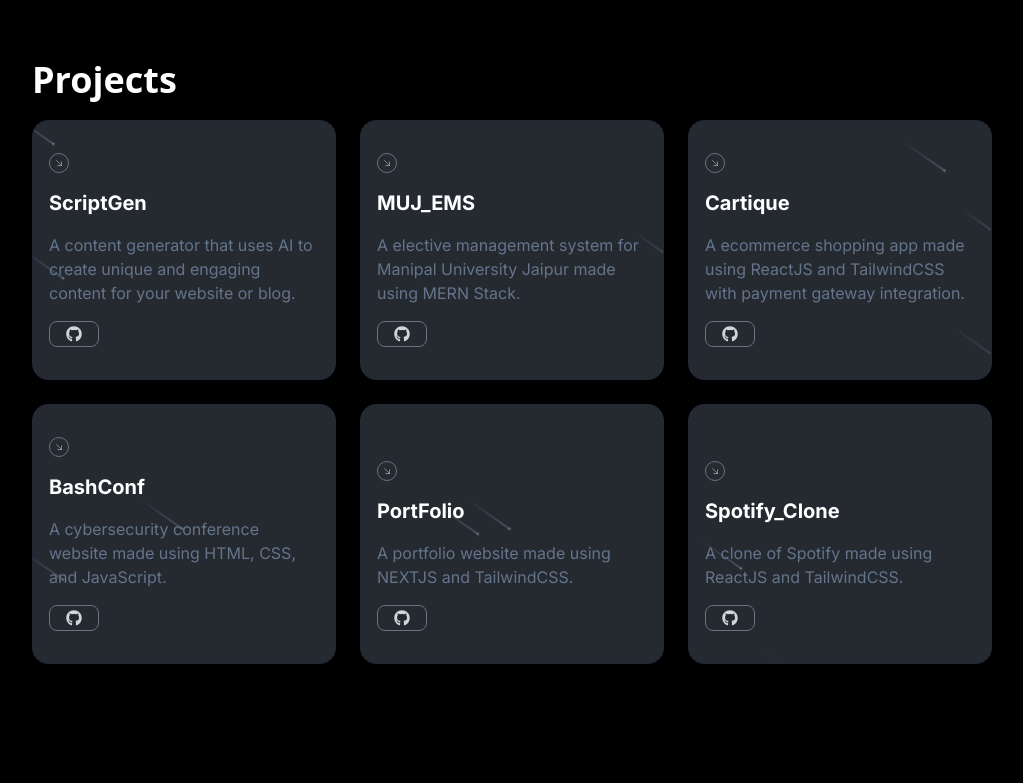
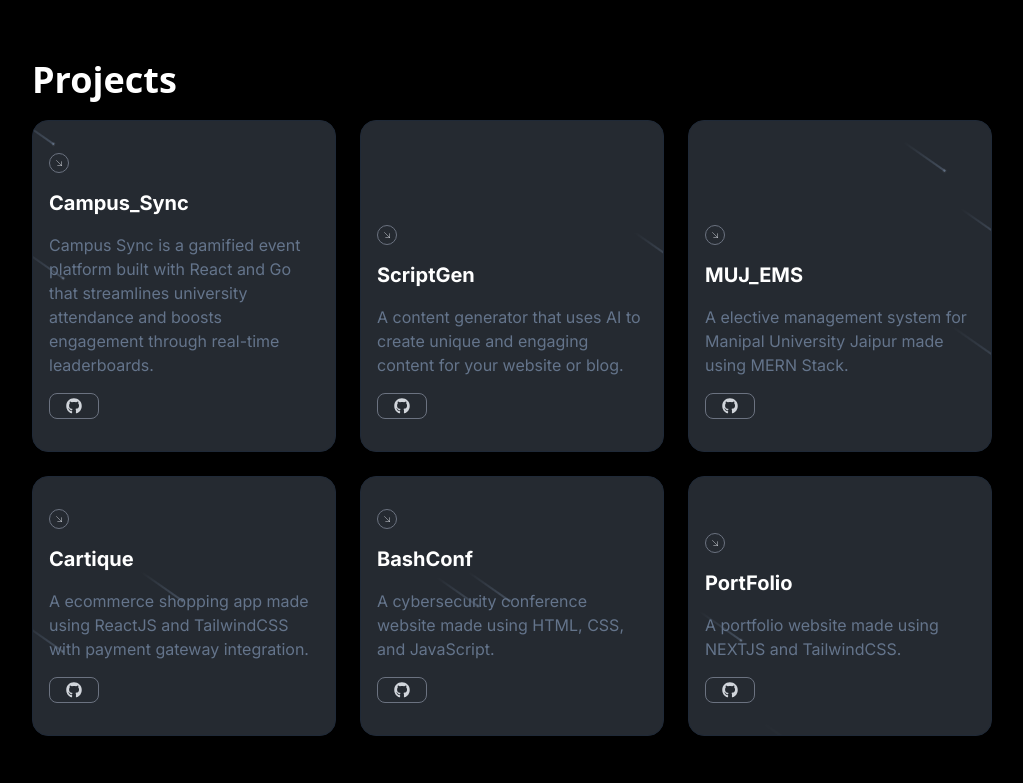
Before and after one commit to DEVANSHUKEJRIWAL/NEXTJS-Portfolio, a Next.js app: page / in a window 1280 px wide. Shown: the part 1260-2043 px from the top of the page, without its empty margins (128-1151 px from the left). Built offline with nearby package versions, Linux system fonts and the light colour scheme.

Commit message:
Add 'Campus Sync' project and remove 'Spotify Clone'
Added a new project 'Campus Sync' with a detailed description and link. Removed the 'Spotify Clone' project from the list.

```diff
--- a/app/components/Pro/Project.tsx
+++ b/app/components/Pro/Project.tsx
@@ -24,6 +24,12 @@
 }
 
 export const projects = [
+    {
+        title: "Campus_Sync",
+        description:
+            "Campus Sync is a gamified event platform built with React and Go that streamlines university attendance and boosts engagement through real-time leaderboards.",
+        link: "https://github.com/DEVANSHUKEJRIWAL/NEXTJS-Portfolio",
+    },
     {
         title: "ScriptGen",
         description:
@@ -54,10 +60,4 @@
             "A portfolio website made using NEXTJS and TailwindCSS.",
         link: "https://devport-folio.netlify.app",
     },
-    {
-        title: "Spotify_Clone",
-        description:
-            "A clone of Spotify made using ReactJS and TailwindCSS.",
-        link: "https://github.com/DEVANSHUKEJRIWAL/React_Spotify_Clone",
-    },
 ];
```
